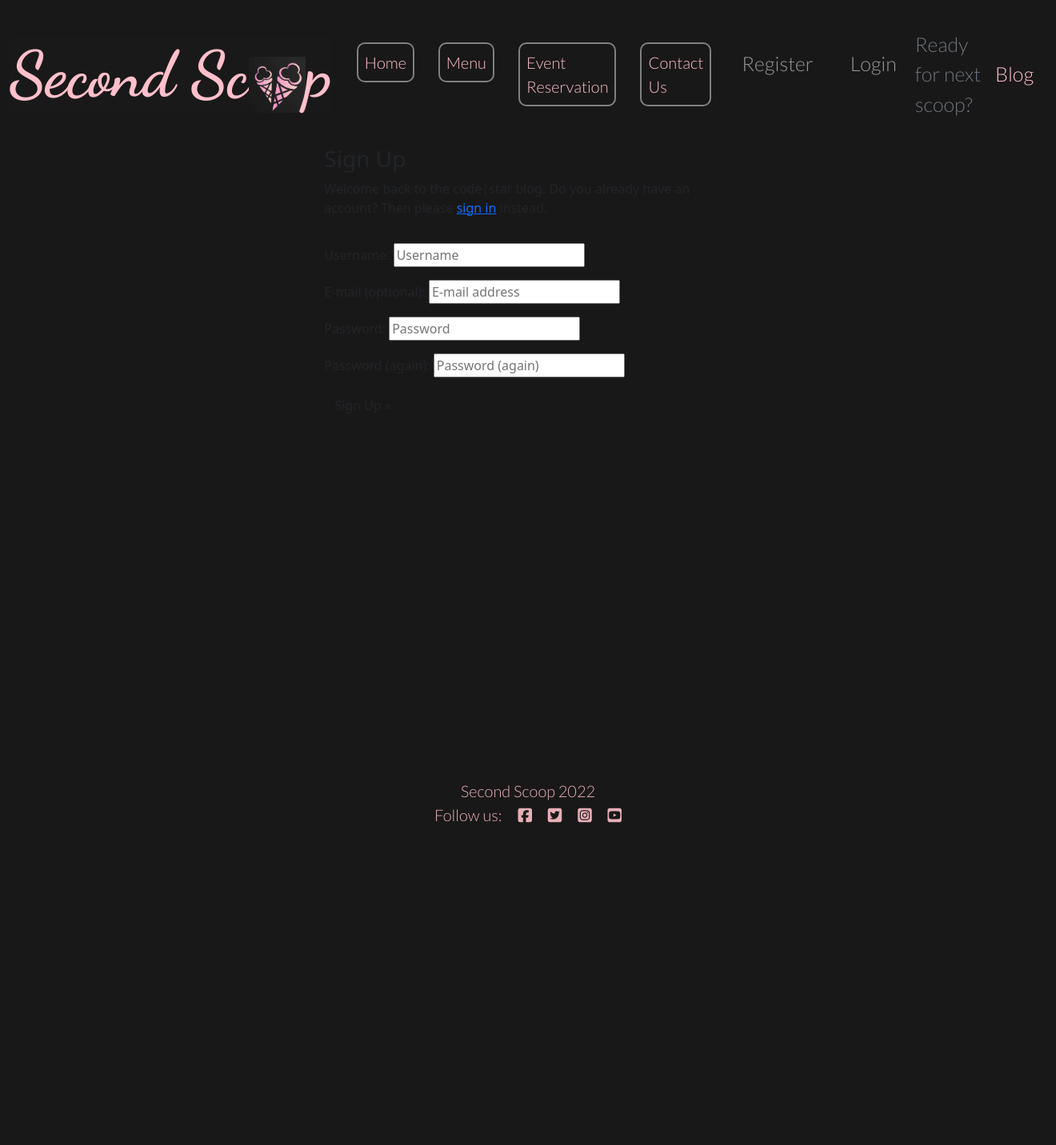
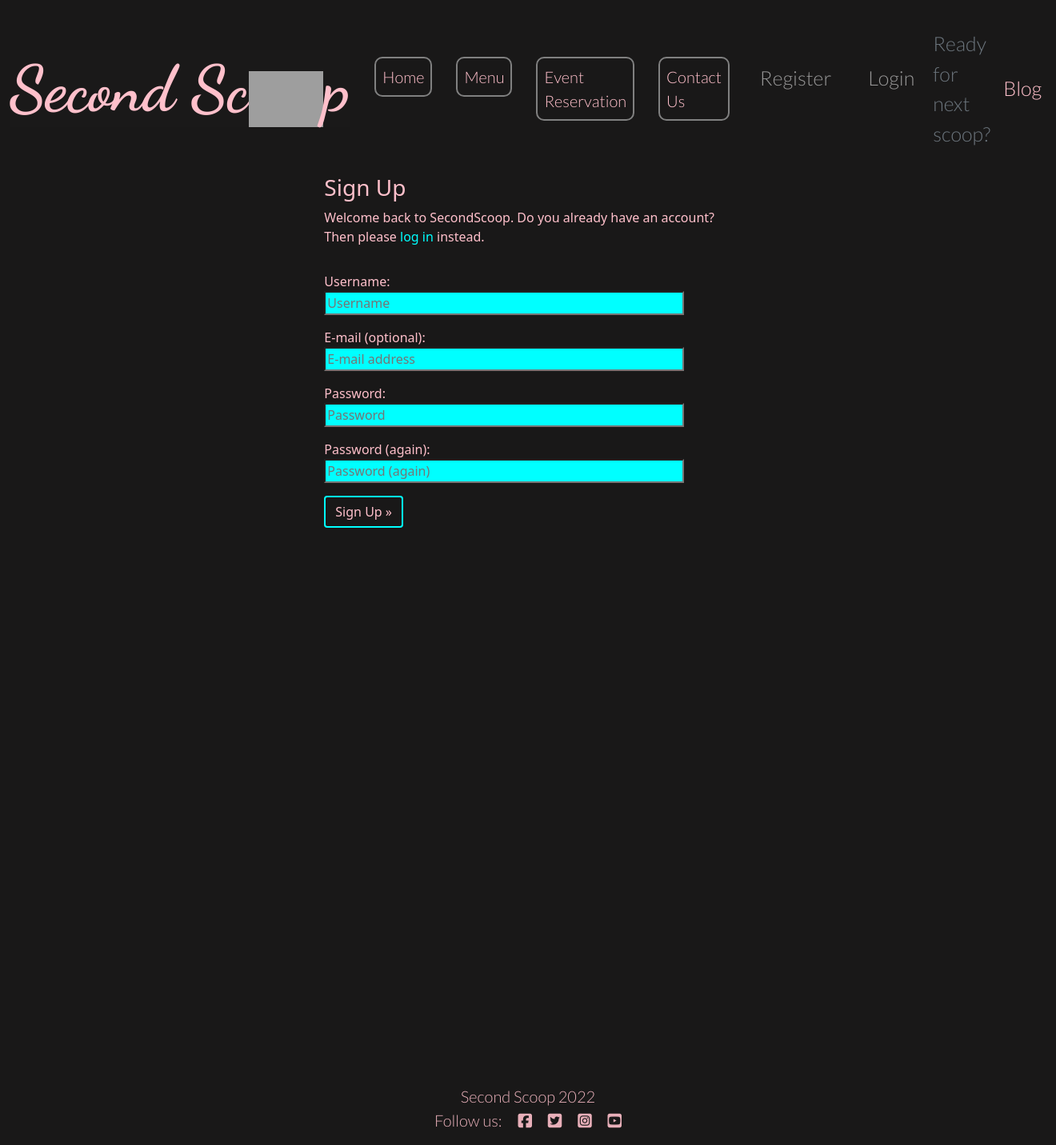
Before and after one commit to mihayounas/second-scoop-milestone-4, a Django app: page /accounts/signup/ in a window 1320 px wide. Shown: the whole page at 80% size. Before the commit the page ends 1029 px from the top, so only its background shows below. Run offline with Django 3.2, Linux system fonts and the light colour scheme; some libraries are stand-ins or nearby versions; grey boxes are pictures that could not be loaded.

Commit message:
Styling forms and checking functionality

```diff
--- a/static/css/style.css
+++ b/static/css/style.css
@@ -137,3 +137,52 @@ nav ul li a {
     color: pink;
 
 }
+
+/* Styling the sign up forms */
+.sign-up {
+    color: pink;
+}
+
+#sign {
+    color: pink;
+    border: 2px solid aqua;
+    text-align: center;
+}
+
+#sign:hover {
+    background-color: aqua;
+    color: black;
+    -webkit-transform: scale(1.2);
+    -ms-transform: scale(1.2);
+    transform: scale(1.2);
+}
+
+.link {
+    color: aqua;
+    text-decoration: none;
+}
+
+.link:hover {
+    color: rgb(209, 41, 173);
+}
+
+#id_username,
+#id_email,
+#id_password1,
+#id_password2 {
+    width: 450px;
+    background-color: aqua;
+
+}
+
+/* Post image styled */
+.card-img-top {
+    width: 300px;
+    height: 300px;
+}
+
+.card-body {
+    background-color: pink;
+    width: 508px;
+    height: 452px;
+}
--- a/templates/account/login.html
+++ b/templates/account/login.html
@@ -12,8 +12,8 @@
         <div class="col-md-8 mt-3 offset-md-2">
             <h3>{% trans "Sign In" %}</h3>
 
-            <p>{% blocktrans %}Welcome back to the code|star blog. To leave a comment or like a post, please log in. If you
-                have not created an account yet, then <a class="link" href="{{ signup_url }}">sign up</a>
+            <p>{% blocktrans %}Welcome back to the SecondScoop. To explore more delicious recipes please log in. If you
+                have not created an account yet, then <a class="link" href="{{ signup_url }}">register</a>
                 first.{% endblocktrans %}</p>
         </div>
     </div>
--- a/templates/account/signup.html
+++ b/templates/account/signup.html
@@ -5,23 +5,23 @@
 {% block head_title %}{% trans "Signup" %}{% endblock %}
 
 {% block content %}
-<div class="container">
+<div class="container sign-up">
     <div class="row">
         <div class="col-md-8 mt-3 offset-md-2">
             <h3>{% trans "Sign Up" %}</h3>
 
-            <p>{% blocktrans %}Welcome back to the code|star blog. Do you already have an account? Then please <a class="link" href="{{ login_url }}">sign in</a> instead.{% endblocktrans %}</p>
+            <p>{% blocktrans %}Welcome back to SecondScoop. Do you already have an account? Then please <a class=" link" href="{{ login_url }}">log in</a> instead.{% endblocktrans %}</p>
         </div>
     </div>
     <div class="row">
         <div class="col-md-8 mt-3 offset-md-2">
-            <form class="signup" id="signup_form" method="post" action="{% url 'account_signup' %}">
+            <form class="signup" id="signup_form" style="height: 1000px" method=" post" action="{% url 'account_signup' %}">
                 {% csrf_token %}
                 {{ form.as_p }}
                 {% if redirect_field_value %}
                 <input type="hidden" name="{{ redirect_field_name }}" value="{{ redirect_field_value }}" />
                 {% endif %}
-                <button class="btn btn-signup right" type="submit">{% trans "Sign Up" %} &raquo;</button>
+                <button class="btn btn-signup right" type="submit" id="sign">{% trans "Sign Up" %} &raquo;</button>
             </form>
         </div>
     </div>
--- a/templates/base.html
+++ b/templates/base.html
@@ -25,7 +25,7 @@
 
     <nav class="navbar navbar-expand-lg navbar-dark dark-bg">
         <div class="container-fluid">
-            <a class="navbar-brand" href="{% url 'home' %}"><span id="logo-name">Second Sc<img src="/static/images/scoop1.png" alt="two-scoops" id="scoops">p</span></a>
+            <a class="navbar-brand" href="{% url 'home' %}"><span id="logo-name">Second Sc<img src="https://res.cloudinary.com/df4j1glpo/image/upload/v1661808623/second-scoop/scoop1_imup10.png" alt="two-scoops" id="scoops">p</span></a>
             <button class="navbar-toggler" type="button" data-bs-toggle="collapse" data-bs-target="#navbarText" aria-controls="navbarText" aria-expanded="false" aria-label="Toggle navigation">
                 <span class="navbar-toggler-icon"></span>
             </button>
--- a/templates/index.html
+++ b/templates/index.html
@@ -14,7 +14,7 @@
                         <div class="card-body">
                             <div class="image-container">
                                 {% if "placeholder" in post.featured_image.url %}
-                                <img class="card-img-top" src="https://images.pexels.com/photos/3625371/pexels-photo-3625371.jpeg?auto=compress&cs=tinysrgb&w=600">
+                                <img class="card-img-top" src="https://res.cloudinary.com/df4j1glpo/image/upload/v1661808637/second-scoop/scoop9_q0hsep.webp">
                                 {% else %}
                                 <img class="card-img-top" src=" {{ post.featured_image.url }}">
                                 {% endif %}
```
